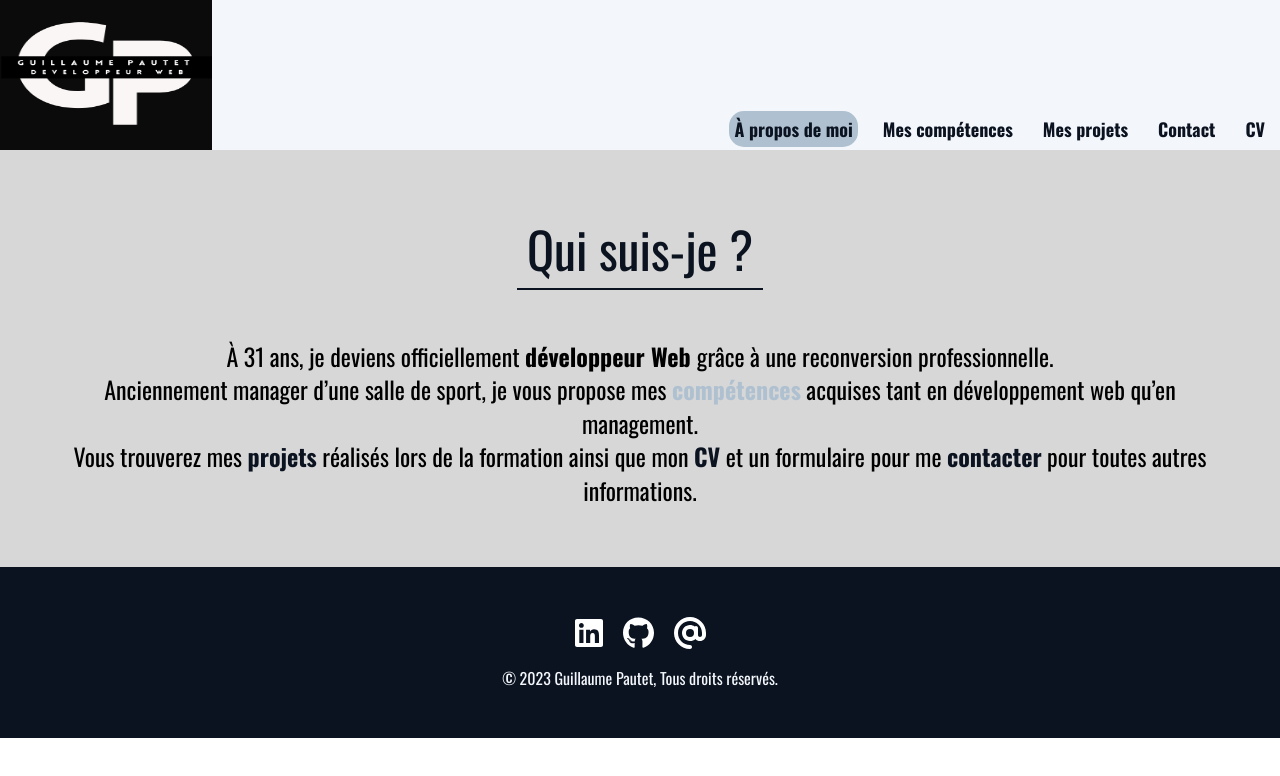
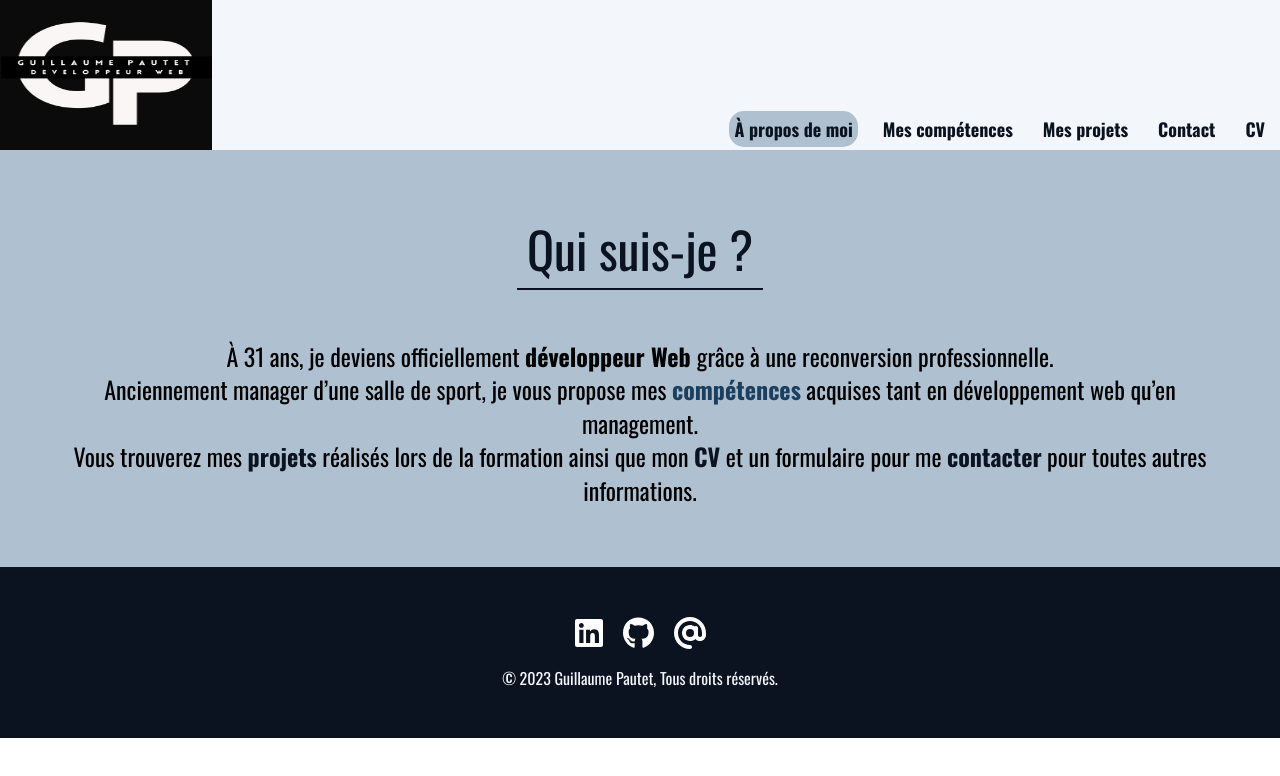
Before and after one commit to Poussin-5/OCProjet8, a React (Create React App) app: page /a-propos in a window 1280 px wide. In both pictures the pointer is over the link "compétences". Shown: the top 776 px of the page. Built offline with nearby package versions, Linux system fonts and the light colour scheme.

Commit message:
Update a-propos.scss

```diff
--- a/src/pages/a-propos/a-propos.scss
+++ b/src/pages/a-propos/a-propos.scss
@@ -1,5 +1,5 @@
 .a-propos {
-  background-color: var(--background-color);
+  background-color: var(--third-color);
   padding: 60px;
   display: flex;
   flex-direction: column;
@@ -25,7 +25,7 @@
     font-weight: bold;
   }
   a:hover {
-    color: var(--third-color);
+    color: var(--second-color);
   }
 }
 
```
